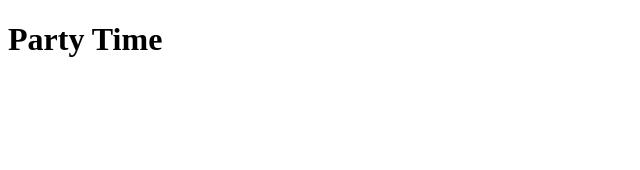
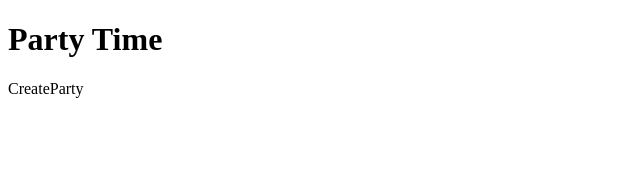
Before and after one commit to regianemr/Projeto-Party-Time, a React (Vite) app in the folder frontend/: page /party/new in a window 1280 px wide. Shown: the top 170 px of the page, without its empty margins (0-640 px from the left). Built offline with nearby package versions, Linux system fonts and the light colour scheme.

Commit message:
configurando o react router

```diff
--- a/frontend/src/App.jsx
+++ b/frontend/src/App.jsx
@@ -1,3 +1,5 @@
+import { Outlet } from 'react-router-dom'
+
 import './App.css'
 
 function App() {
@@ -5,6 +7,7 @@ function App() {
   return (
     <div className="App">
       <h1>Party Time</h1>
+      <Outlet />
     </div>
   )
 }
--- a/frontend/src/main.jsx
+++ b/frontend/src/main.jsx
@@ -1,10 +1,34 @@
-import { StrictMode } from 'react'
+// import { ReactStrictMode } from 'react'
+import React from 'react'
 import { createRoot } from 'react-dom/client'
 import App from './App.jsx'
 import './index.css'
 
+import {createBrowserRouter, RouterProvider} from 'react-router-dom'
+
+// Pages
+import Home from './routes/Home.jsx'
+import CreateParty from './routes/CreateParty.jsx'
+
+const router = createBrowserRouter([
+{
+  path: "/",
+  element: <App />,
+  children: [
+    {
+      path: "/",
+      element: <Home />
+    },
+    {
+      path: "/party/new",
+      element: <CreateParty />,
+    },
+  ]
+},
+])
+
 createRoot(document.getElementById('root')).render(
-  <StrictMode>
-    <App />
-  </StrictMode>,
+  <React.StrictMode>
+    <RouterProvider router={router} />
+  </React.StrictMode>
 )
--- /dev/null
+++ b/frontend/src/routes/CreateParty.jsx
@@ -0,0 +1,8 @@
+import React from 'react'
+
+const CreateParty = () => {
+  return <div>CreateParty</div>
+
+}
+
+export default CreateParty
--- /dev/null
+++ b/frontend/src/routes/Home.jsx
@@ -0,0 +1,9 @@
+import React from 'react'
+
+const Home = () => {
+  return (
+    <div>Home</div>
+  )
+}
+
+export default Home
```
